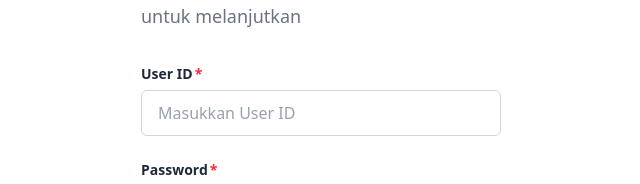
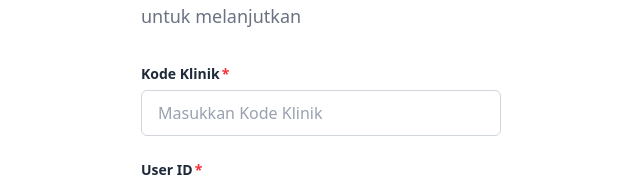
Before and after one commit to wijidwipras/madeva-frontend, a React (Vite) app: page /login in a window 1280 px wide. Shown: the part 179-363 px from the top of the page, without its empty margins (319-959 px from the left). Built offline with nearby package versions, Linux system fonts and the light colour scheme.

Commit message:
feat: add kodeAuth field to login process and update related components

```diff
--- a/src/contexts/AuthContext.jsx
+++ b/src/contexts/AuthContext.jsx
@@ -29,8 +29,8 @@ export function AuthProvider({ children }) {
       })
   }, [token])
 
-  const login = useCallback(async (username, password, recaptchaToken) => {
-    const data = await authService.login({ username, password, recaptchaToken })
+  const login = useCallback(async (kodeAuth, username, password, recaptchaToken) => {
+    const data = await authService.login({ kodeAuth, username, password, recaptchaToken })
     localStorage.setItem('token', data.token)
     setToken(data.token)
     setUser(data.user)
--- a/src/pages/LoginPage.jsx
+++ b/src/pages/LoginPage.jsx
@@ -11,6 +11,7 @@ import { InputField } from '../components/ui/InputField'
 import { useAuth } from '../hooks/useAuth'
 
 const loginSchema = yup.object({
+  kodeAuth: yup.string().required('Kode Klinik wajib diisi'),
   userId: yup.string().required('User ID wajib diisi'),
   password: yup.string().required('Password wajib diisi'),
 })
@@ -28,6 +29,11 @@ export default function LoginPage() {
     formState: { isSubmitting, errors },
   } = useForm({
     resolver: yupResolver(loginSchema),
+    defaultValues: {
+      kodeAuth: '',
+      userId: '',
+      password: '',
+    },
   })
 
   const onSubmit = useCallback(
@@ -43,7 +49,7 @@ export default function LoginPage() {
       }
 
       try {
-        await login(data.userId, data.password, token)
+        await login(data.kodeAuth, data.userId, data.password, token)
         recaptchaRef.current?.reset()
         toast.success('Login berhasil!')
         navigate('/')
@@ -102,6 +108,14 @@ export default function LoginPage() {
 
         {/* Login Form */}
         <form onSubmit={handleFormSubmit} className="space-y-6">
+          <InputField
+            name="kodeAuth"
+            control={control}
+            label="Kode Klinik"
+            placeholder="Masukkan Kode Klinik"
+            required
+          />
+
           <InputField
             name="userId"
             control={control}
--- a/src/services/auth.service.js
+++ b/src/services/auth.service.js
@@ -1,8 +1,9 @@
 import apiClient from './api/client'
 
 export const authService = {
-  async login({ username, password, recaptchaToken }) {
+  async login({ kodeAuth, username, password, recaptchaToken }) {
     const { data } = await apiClient.post('/auth/login', {
+      kodeAuth,
       username,
       password,
       recaptchaToken,
```
